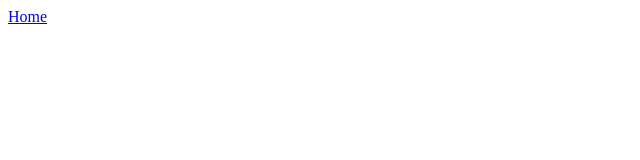
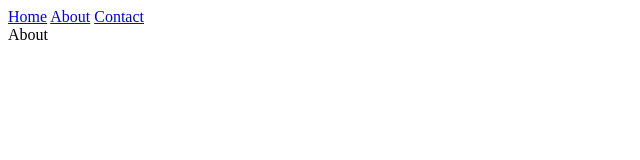
Before and after one commit to sarahcatherineschaller/lesson-plan, a React (Create React App) app: page /about in a window 1280 px wide. Shown: the top 160 px of the page, without its empty margins (0-640 px from the left). Built offline with nearby package versions, Linux system fonts and the light colour scheme.

Commit message:
add links to navbar

```diff
--- a/src/components/About.js
+++ b/src/components/About.js
@@ -3,7 +3,7 @@ import React, { Component } from 'react';
 const About = () => {
 	return (
 		<div>
-
+			About
 		</div>
 	)
 }
--- a/src/components/Contact.js
+++ b/src/components/Contact.js
@@ -3,7 +3,7 @@ import React, { Component } from 'react';
 const Contact = () => {
 	return (
 		<div>
-
+			Contact
 		</div>
 	)
 }
--- a/src/components/Home.js
+++ b/src/components/Home.js
@@ -3,7 +3,7 @@ import React, { Component } from 'react';
 const Home = () => {
 	return (
 		<div>
-
+			Home
 		</div>
 	)
 }
--- a/src/components/Navbar.js
+++ b/src/components/Navbar.js
@@ -5,7 +5,9 @@ import { Link } from 'react-router-dom';
 const Navbar = () => {
 	return (
 		<div>
-			<Link to='/'>Home</Link>
+			<Link to='/'>Home</Link>{" "}
+			<Link to='/about'>About</Link>{" "}
+			<Link to='/about'>Contact</Link>{" "}
 		</div>
 	)
 }
```
